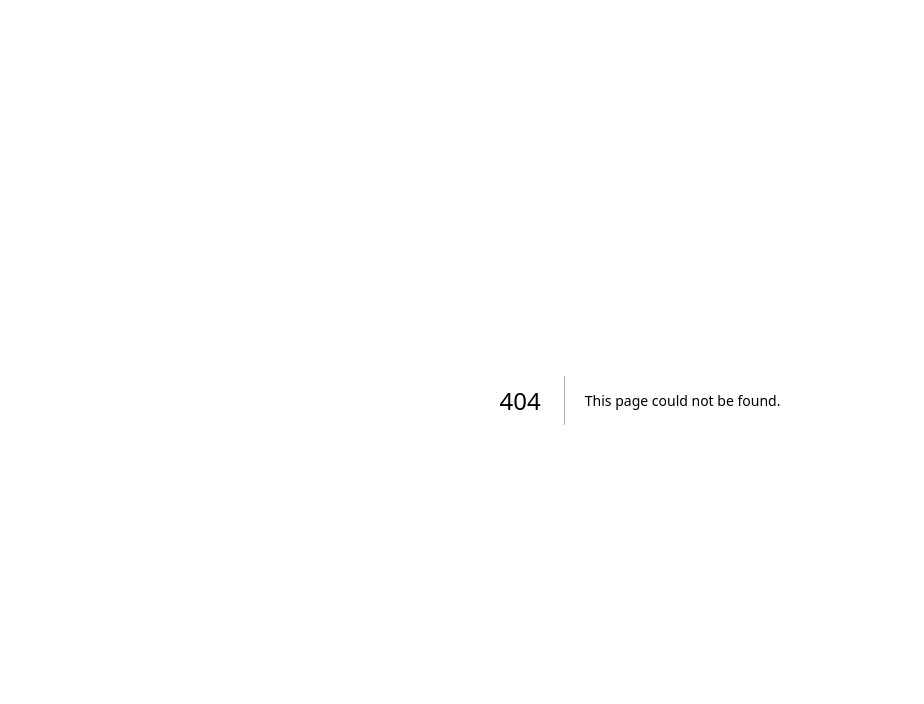
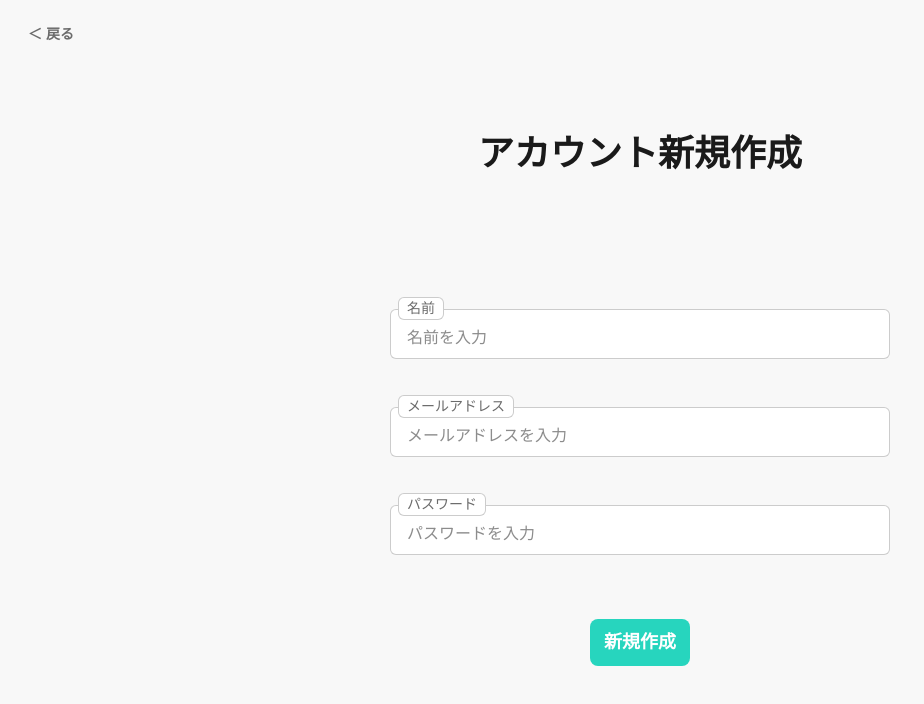
Before and after one commit to SOTA-swp/frontend, a Next.js app: page /register in a window 1280 px wide. Before the commit this address had no page. Shown: the top 704 px of the page, without its empty margins (0-924 px from the left). Built offline with nearby package versions, Linux system fonts and the light colour scheme.

Commit message:
login、register画面とそのレイアウトの作成

```diff
--- /dev/null
+++ b/app/(auth)/layout.tsx
@@ -0,0 +1,12 @@
+import CommonButton from "@/components/CommonButton";
+
+export default function Layout({ children }: { children: React.ReactNode }) {
+  return (
+    <>
+      <div className="fixed top-4 left-4">
+        <CommonButton variant="text" color="gray" size="md">＜ 戻る</CommonButton>
+      </div>
+      <div>{children}</div>
+    </>
+  );
+}
--- /dev/null
+++ b/app/(auth)/login/page.tsx
@@ -0,0 +1,44 @@
+import CommonButton from "@/components/CommonButton";
+import CommonText from "@/components/CommonText";
+import TextField from "@/components/TextField";
+
+export interface TopPageProps {
+  a: undefined;
+}
+
+const TopPage: React.FC<TopPageProps> = ({}) => {
+  return (
+    <div className="flex flex-col h-screen justify-evenly">
+      <div className="flex  items-center justify-center">
+        <CommonText className="items-center" level="h1">
+          ログイン
+        </CommonText>
+      </div>
+
+      <div className="flex flex-col gap-16 items-center">
+        <div className="flex flex-col items-center gap-16 w-[500px]">
+          <TextField
+            label="メールアドレス"
+            placeholder="メールアドレスを入力"
+            fullWidth
+          ></TextField>
+          <TextField
+            label="パスワード"
+            placeholder="パスワードを入力"
+            fullWidth
+          ></TextField>
+        </div>
+        <div className="flex justify-center gap-80">
+          <CommonButton variant="text" color="primary" size="xs">
+            アカウント新規作成
+          </CommonButton>
+          <CommonButton variant="contain" color="primary" size="lg">
+            ログイン
+          </CommonButton>
+        </div>
+      </div>
+    </div>
+  );
+};
+
+export default TopPage;
--- /dev/null
+++ b/app/(auth)/register/page.tsx
@@ -0,0 +1,46 @@
+import CommonButton from "@/components/CommonButton";
+import CommonText from "@/components/CommonText";
+import TextField from "@/components/TextField";
+
+export interface TopPageProps {
+  a: undefined;
+}
+
+const TopPage: React.FC<TopPageProps> = ({}) => {
+  return (
+    <div className="flex flex-col h-screen justify-evenly">
+      <div className="flex items-center justify-center">
+        <CommonText className="items-center" level="h1">
+          アカウント新規作成
+        </CommonText>
+      </div>
+
+      <div className="flex flex-col gap-16 items-center">
+        <div className="flex flex-col items-center gap-12 w-[500px]">
+          <TextField
+            label="名前"
+            placeholder="名前を入力"
+            fullWidth
+          ></TextField>
+          <TextField
+            label="メールアドレス"
+            placeholder="メールアドレスを入力"
+            fullWidth
+          ></TextField>
+          <TextField
+            label="パスワード"
+            placeholder="パスワードを入力"
+            fullWidth
+          ></TextField>
+        </div>
+        <div className="flex justify-center">
+          <CommonButton variant="contain" color="primary" size="lg">
+            新規作成
+          </CommonButton>
+        </div>
+      </div>
+    </div>
+  );
+};
+
+export default TopPage;
```
